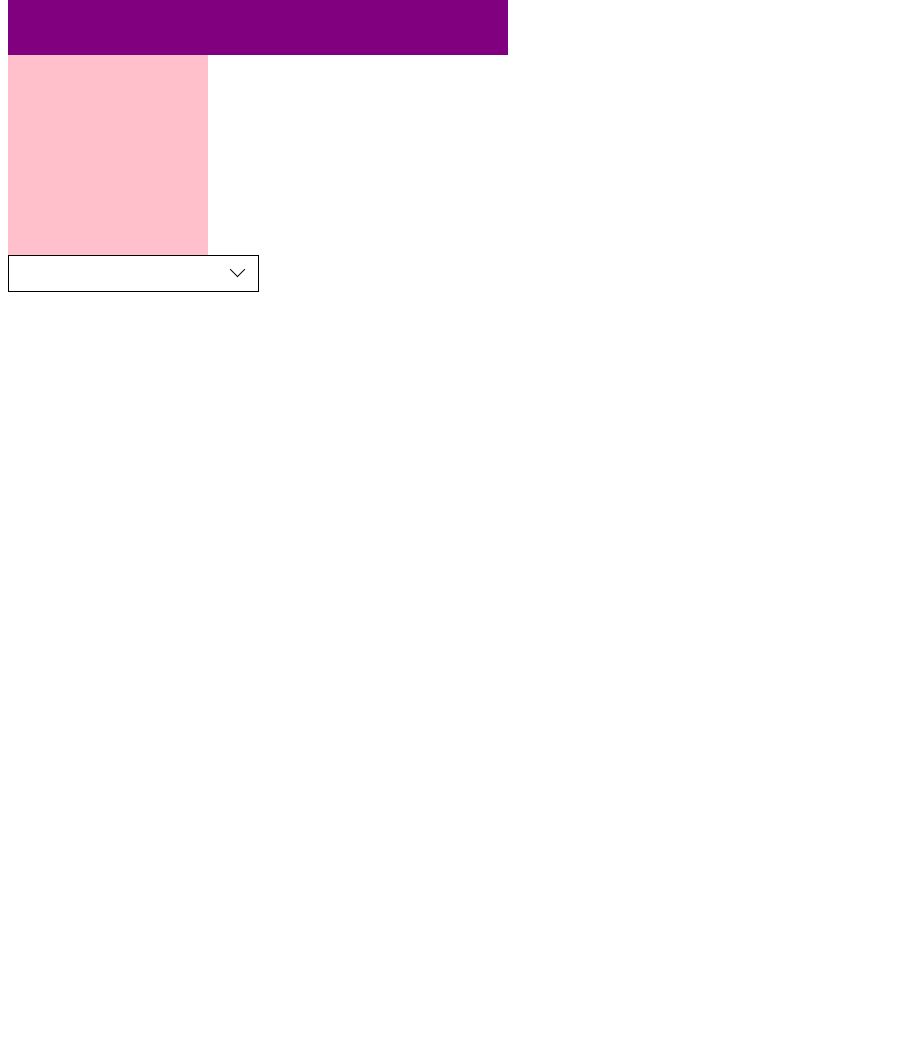
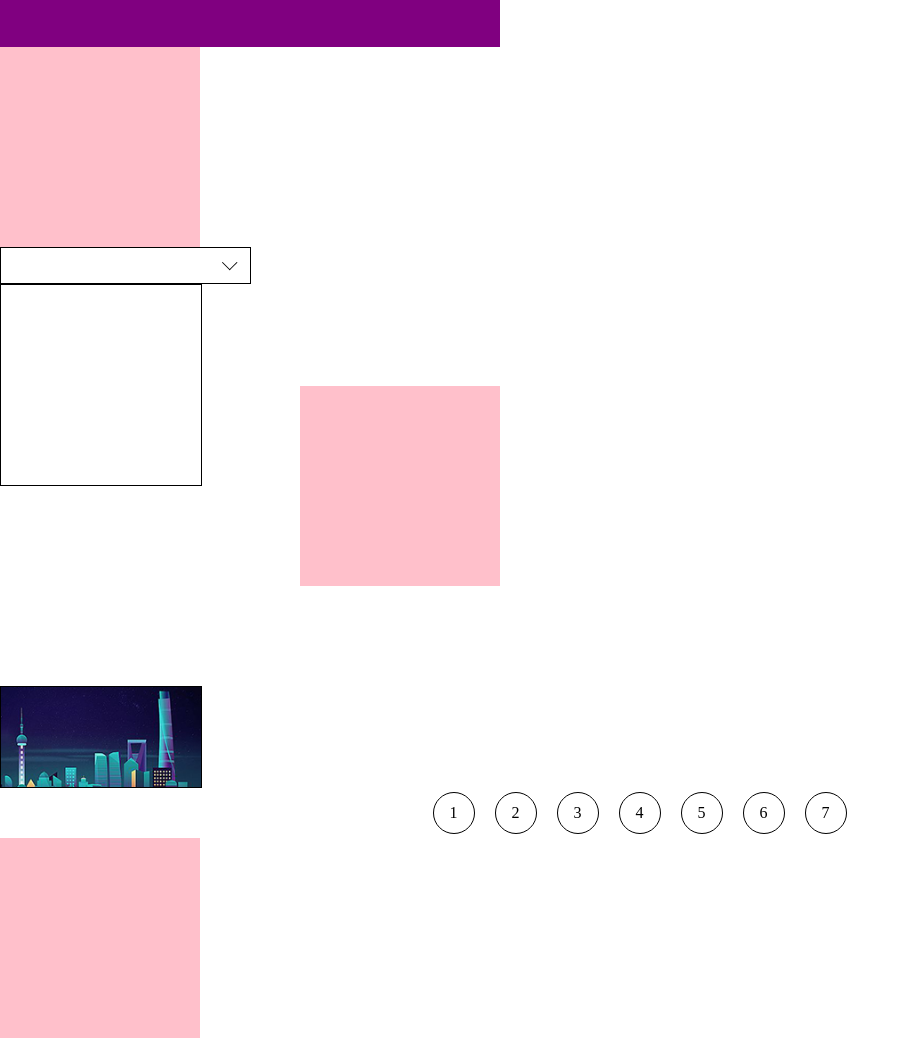
Before and after one commit to allenx5612/go-learn, a plain HTML site: page html_css/C8-css3-transform.html in a window 1280 px wide. Shown: the part 653-1691 px from the top of the page, without its empty margins (0-910 px from the left). Before the commit the page ends 953 px from the top, so only its background shows below. Drawn offline with Linux system fonts and the light colour scheme.

Commit message:
add C9 animation

```diff
--- a/html_css/C8-css3-transform.html
+++ b/html_css/C8-css3-transform.html
@@ -7,6 +7,10 @@
 	<meta http-equiv="X-UA-Compatible" content="ie=edge">
 	<title>Document</title>
 	<style type="text/css">
+		* {
+			margin: 0;
+			padding: 0;
+		}
         /*1. 移动,translate(x,y),不会影响其他元素的位置,对行内标签无效*/
         .translate {
             width: 200px;
@@ -55,17 +59,114 @@
         .rotate-cases::after {
             content: "";
             position: absolute;
-	        top: 8px;
-	        right: 15px;
+            top: 10px;
+            right: 17px;
             width: 10px;
             height: 10px;
             border-right: 1px solid #000;
             border-bottom: 1px solid #000;
+            /*通过设置transform-origin设置中心点*/
+            /*默认50% 50%*/
+            transform-origin: 70% 70%;
+            /*transform-origin: right bottom;*/
+            /*transform-origin: 5px 5px;*/
             transform: rotate(45deg);
             transition: all .2s linear;
         }
         .rotate-cases:hover::after {
             transform: rotate(225deg);
+        }
+        /*设置中心点案例*/
+        .origin-case {
+            width: 200px;
+            height: 200px;
+            overflow: hidden;
+            border: 1px solid #000;
+        }
+        .origin-case::after {
+            content: "";
+            display: block;
+            width: 100%;
+            height: 100%;
+            background-color: grey;
+            transform-origin: left bottom;
+            transform: rotate(180deg);
+            transition: all .4s ease;
+        }
+        .origin-case:hover::after {
+            transform: rotate(0deg);
+        }
+        /*缩放:可跟数字（不加单位）1则为1倍,不变,小于1则缩放,
+        相较于手动更改高度的好处：不会影响其他盒子，可设置缩放的中心点，手动更改是往两边并向
+        下延伸*/
+        .scale {
+            position: relative;
+            top: -100px;
+            left: 300px;
+            width: 200px;
+            height: 200px;
+            background-color: pink;
+        }
+        .scale:hover {
+            /*transform: scale(2, 2);*/
+            /*宽高一样*/
+            transform: scale(2);
+            /*transform: scale(0.5);*/
+        }
+        /*缩放案例*/
+        .scale-case {
+            width: 200px;
+            height: 100px;
+            border: 1px solid #000;
+            overflow: hidden;
+        }
+        .scale-case a img {
+            width: 200px;
+            transition: all .4s;
+        }
+        .scale-case a img:hover {
+            transform: scale(1.1);
+        }
+        /*分页按钮*/
+		.w {
+            width: 1200px;
+			margin: 0 auto;
+		}
+        .page-button {
+            width: 435px;
+            height: 50px;
+	        margin: 0 auto;
+	        line-height: 50px;
+        }
+        .page-button ul li {
+	        float: left;
+	        list-style: none;
+	        margin: 0 10px;
+        }
+        .page-button ul li a {
+	        display: inline-block;
+            width: 40px;
+            height: 40px;
+            border: 1px solid #000;
+            border-radius: 50%;
+	        text-decoration: none;
+	        color: #000;
+            text-align: center;
+            line-height: 40px;
+            transition: all .4s;
+        }
+        .page-button ul li a:hover {
+	        transform: scale(1.2);
+        }
+        /*综合写法，会受顺序影响，有位移时优先写位移*/
+		.sum-up {
+            width: 200px;
+            height: 200px;
+            background-color: pink;
+			transition: all .4s;
+		}
+		.sum-up:hover {
+			transform: translate(150px, 50px) rotate(180deg) ;
 		}
 	</style>
 </head>
@@ -80,5 +181,27 @@
 <div class="rotate"></div>
 <!--旋转写下拉箭头案例-->
 <div class="rotate-cases"></div>
+<!--设置中心点案例-->
+<div class="origin-case"></div>
+<!--缩放-->
+<div class="scale"></div>
+<!--缩放案例-->
+<div class="scale-case">
+	<a href="#"><img src="images/scale.jpg" alt=""></a>
+</div>
+<!--分页按钮-->
+<div class="page-button w">
+	<ul>
+		<li><a href="#">1</a></li>
+		<li><a href="#">2</a></li>
+		<li><a href="#">3</a></li>
+		<li><a href="#">4</a></li>
+		<li><a href="#">5</a></li>
+		<li><a href="#">6</a></li>
+		<li><a href="#">7</a></li>
+	</ul>
+</div>
+<!--综合写法-->
+<div class="sum-up"></div>
 </body>
 </html>
```
Also changed, not shown: html_css/C9-css3-animation.html (added, +38 -0 lines), html_css/images/scale.jpg (added). Lines whose indentation alone changed are shown as unchanged.
